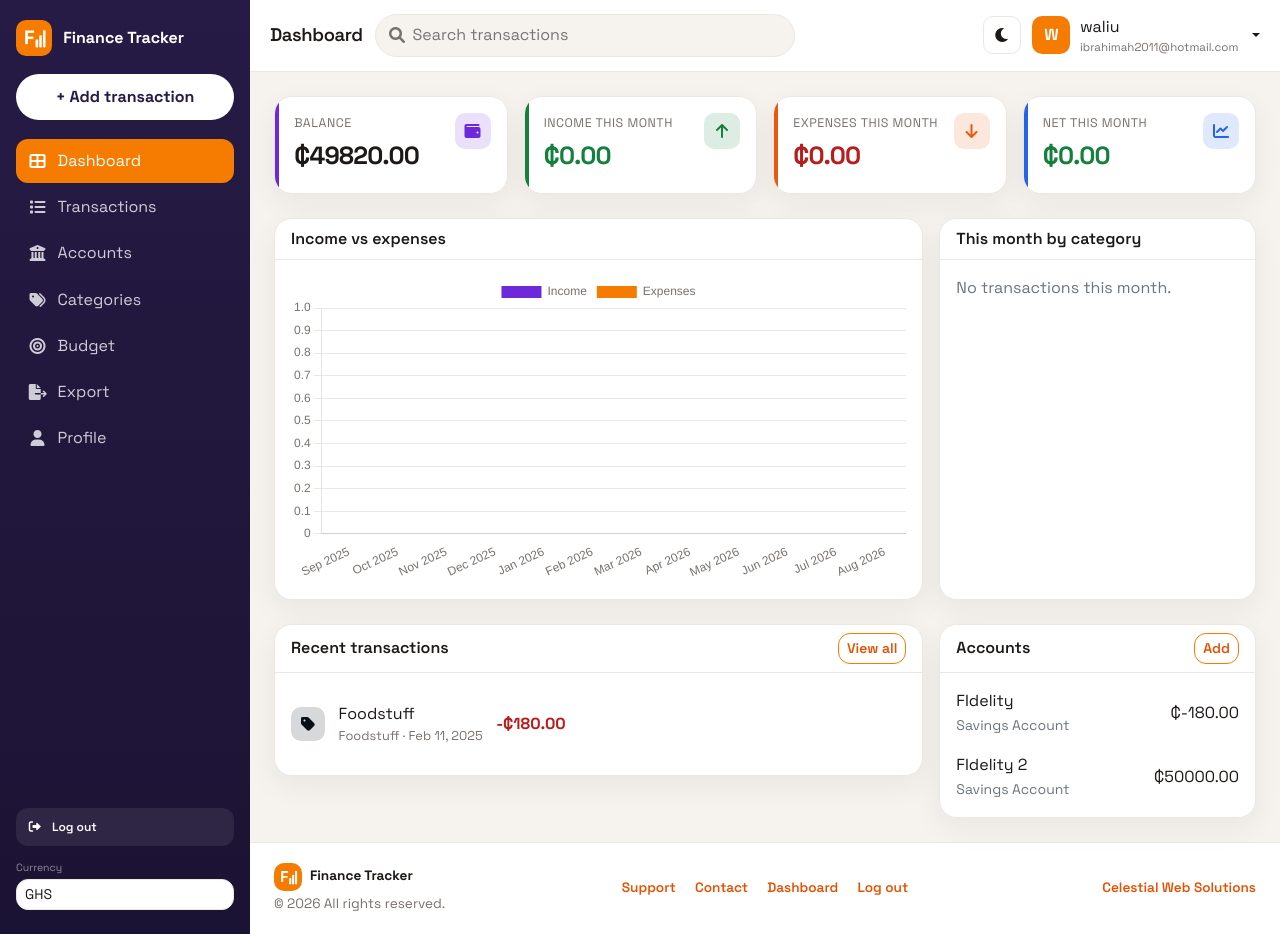
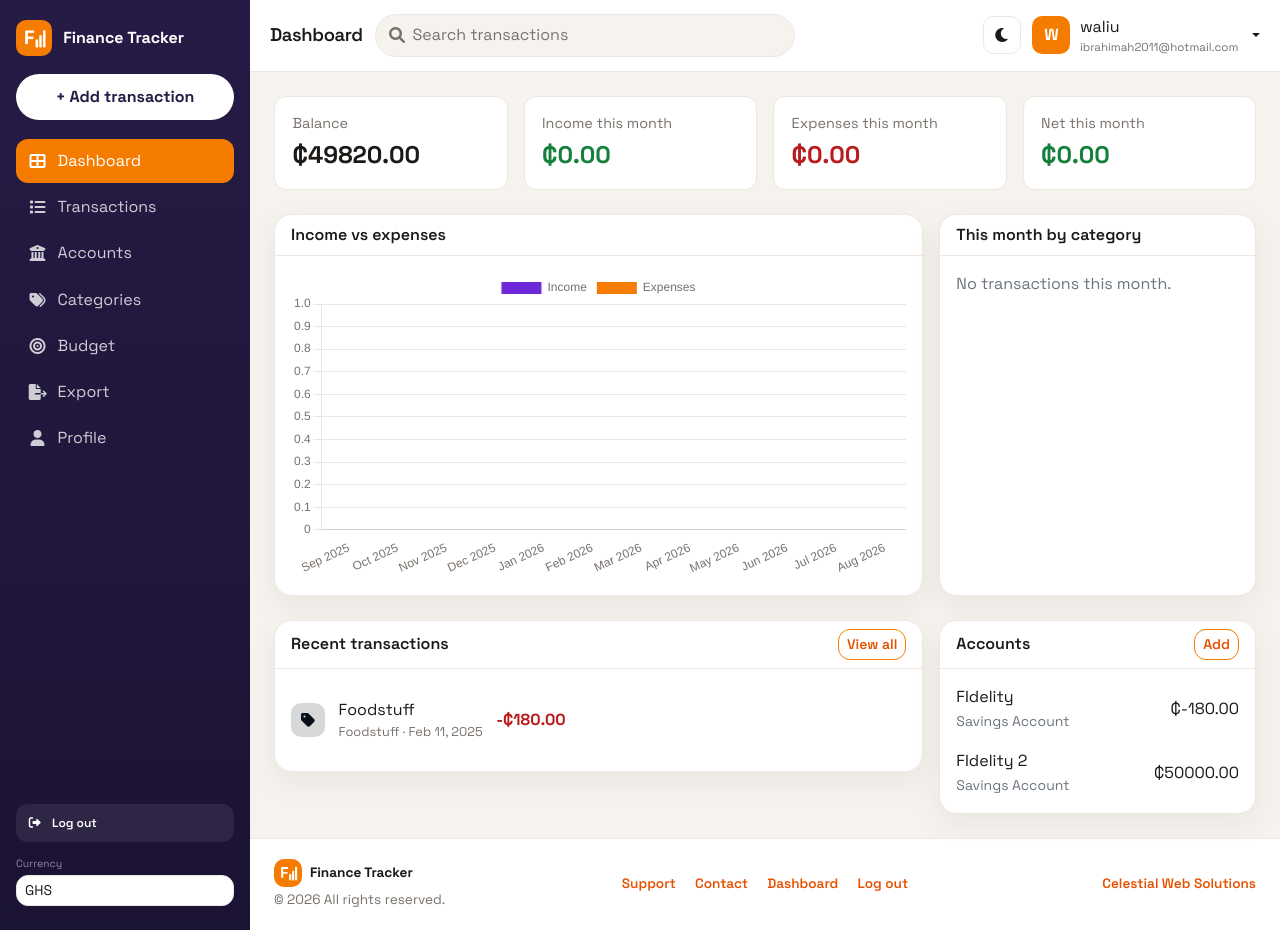
Before and after one commit to strivehardest/finance_tracker, a Django app: page /dashboard/ in a window 1280 px wide. Run offline with Django 5.2, Linux system fonts and the light colour scheme; a user stored in the database is signed in; data comes from the database, SQL or seed files in the repository; some libraries are stand-ins or nearby versions.

Commit message:
Strip decorative bars and icons from the balance cards.
The dashboard totals are now label and amount only, without accent stripes, tinted icons, or uppercase tracking.

Co-authored-by: Waliu Ibrahimah Aforlabi <ibrahimah2011@hotmail.com>

```diff
--- a/accounts/context_processors.py
+++ b/accounts/context_processors.py
@@ -11,5 +11,5 @@ def currency_choices(request):
         'profile_photo_url': profile_photo_url(user) if authenticated else '',
         'currency_symbol': CURRENCY_SYMBOLS.get(code, '₵'),
         'category_icon': category_icon_html,
-        'asset_v': '6',
+        'asset_v': '7',
     }
--- a/static/css/custom.css
+++ b/static/css/custom.css
@@ -270,50 +270,20 @@ a { color: var(--brand-dark); }
 .kpi {
     background: var(--card);
     border: 1px solid var(--line);
-    border-radius: var(--radius);
-    padding: 1.1rem 1.2rem 1.15rem;
-    box-shadow: var(--shadow);
-    position: relative;
-    overflow: hidden;
+    border-radius: 0.75rem;
+    padding: 1rem 1.1rem;
     height: 100%;
-}
-
-.kpi::before {
-    content: "";
-    position: absolute;
-    left: 0;
-    top: 0;
-    bottom: 0;
-    width: 4px;
-    background: var(--kpi, var(--brand));
 }
 
 .kpi .label {
     color: var(--muted);
-    font-size: 0.78rem;
-    text-transform: uppercase;
-    letter-spacing: 0.04em;
+    font-size: 0.9rem;
 }
 
 .kpi .value {
-    font-size: 1.55rem;
+    font-size: 1.5rem;
     font-weight: 700;
-    letter-spacing: -0.03em;
-    margin-top: 0.25rem;
-}
-
-.kpi .kpi-icon {
-    position: absolute;
-    right: 1rem;
-    top: 1rem;
-    width: 36px;
-    height: 36px;
-    border-radius: 10px;
-    display: flex;
-    align-items: center;
-    justify-content: center;
-    background: color-mix(in srgb, var(--kpi, var(--brand)) 14%, transparent);
-    color: var(--kpi, var(--brand));
+    margin-top: 0.15rem;
 }
 
 .card {
--- a/templates/accounts/budget.html
+++ b/templates/accounts/budget.html
@@ -12,13 +12,13 @@
 
 <div class="row g-3 mb-4">
     <div class="col-md-6">
-        <div class="kpi" style="--kpi:#6d28d9">
+        <div class="kpi">
             <div class="label">Total budget this month</div>
             <div class="value">{{ currency_symbol }}{{ total_budget|floatformat:2 }}</div>
         </div>
     </div>
     <div class="col-md-6">
-        <div class="kpi" style="--kpi:#f57c00">
+        <div class="kpi">
             <div class="label">Spent</div>
             <div class="value">{{ currency_symbol }}{{ total_spent|floatformat:2 }} · {{ budget_percent }}%</div>
             <div class="progress mt-3" style="height:8px">
--- a/templates/accounts/dashboard.html
+++ b/templates/accounts/dashboard.html
@@ -4,29 +4,25 @@
 {% block content %}
 <div class="row g-3 mb-4">
     <div class="col-md-3">
-        <div class="kpi" style="--kpi:#6d28d9">
-            <div class="kpi-icon"><i class="fas fa-wallet"></i></div>
+        <div class="kpi">
             <div class="label">Balance</div>
             <div class="value">{{ currency_symbol }}{{ total_balance_converted|floatformat:2 }}</div>
         </div>
     </div>
     <div class="col-md-3">
-        <div class="kpi" style="--kpi:#15803d">
-            <div class="kpi-icon"><i class="fas fa-arrow-up"></i></div>
+        <div class="kpi">
             <div class="label">Income this month</div>
             <div class="value income">{{ currency_symbol }}{{ monthly_income_converted|floatformat:2 }}</div>
         </div>
     </div>
     <div class="col-md-3">
-        <div class="kpi" style="--kpi:#ea580c">
-            <div class="kpi-icon"><i class="fas fa-arrow-down"></i></div>
+        <div class="kpi">
             <div class="label">Expenses this month</div>
             <div class="value expense">{{ currency_symbol }}{{ monthly_expenses_converted|floatformat:2 }}</div>
         </div>
     </div>
     <div class="col-md-3">
-        <div class="kpi" style="--kpi:#2563eb">
-            <div class="kpi-icon"><i class="fas fa-chart-line"></i></div>
+        <div class="kpi">
             <div class="label">Net this month</div>
             <div class="value {% if net_income_converted >= 0 %}income{% else %}expense{% endif %}">
                 {{ currency_symbol }}{{ net_income_converted|floatformat:2 }}
--- a/templates/accounts/export.html
+++ b/templates/accounts/export.html
@@ -62,7 +62,7 @@
         <div class="card h-100">
             <div class="card-header">Preview</div>
             <div class="card-body">
-                <div class="kpi mb-3" style="--kpi:#f57c00">
+                <div class="kpi mb-3">
                     <div class="label">Selected period</div>
                     <div class="value" style="font-size:1.15rem">{{ period_label }}</div>
                 </div>
--- a/templates/base.html
+++ b/templates/base.html
@@ -13,7 +13,7 @@
     <link href="https://cdnjs.cloudflare.com/ajax/libs/bootstrap/5.1.3/css/bootstrap.min.css" rel="stylesheet">
     <link href="https://cdnjs.cloudflare.com/ajax/libs/font-awesome/6.0.0/css/all.min.css" rel="stylesheet">
     <link href="https://fonts.googleapis.com/css2?family=Space+Grotesk:wght@400;500;600;700&display=swap" rel="stylesheet">
-    <link rel="stylesheet" href="{% url 'app_css' %}?v={{ asset_v|default:'6' }}">
+    <link rel="stylesheet" href="{% url 'app_css' %}?v={{ asset_v|default:'7' }}">
     <link rel="icon" href="{% url 'favicon' %}">
     <link rel="apple-touch-icon" href="{% url 'apple_touch_icon' %}">
     <style>
```
